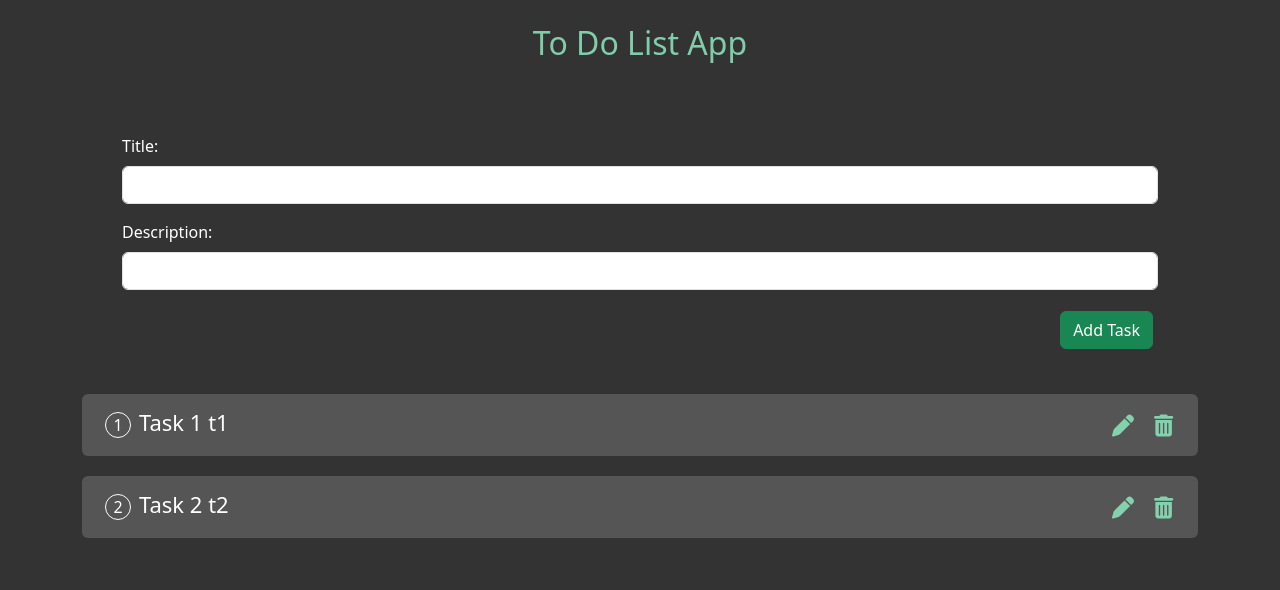
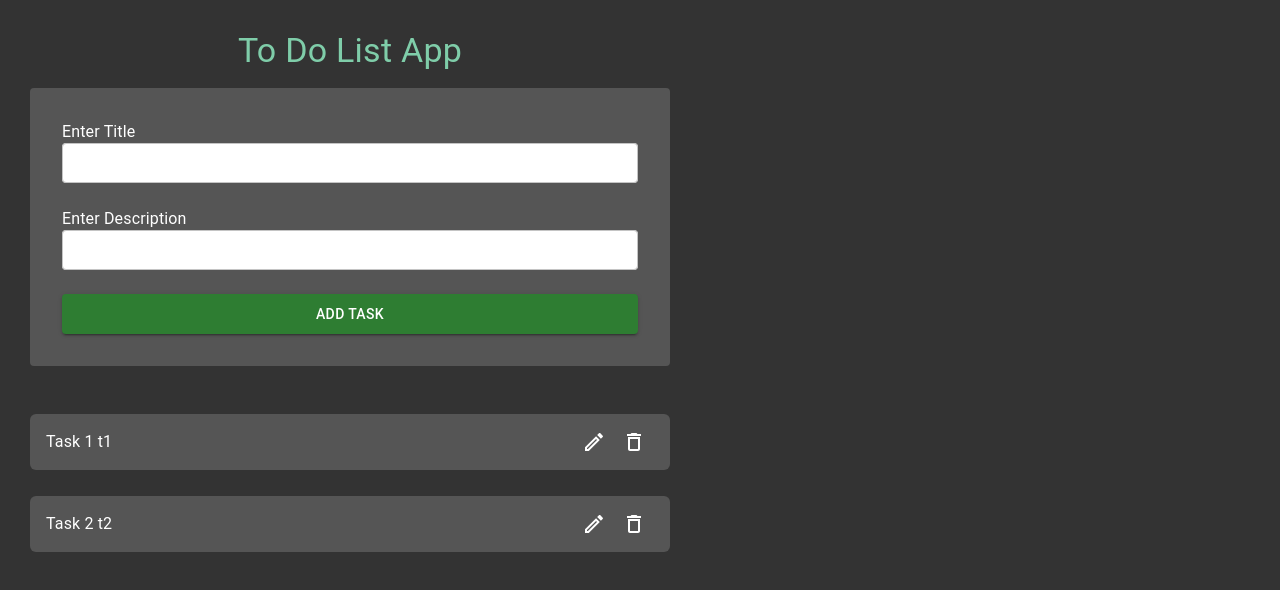
Before and after one commit to soliakindrat99/React-ToDo-List, a React (Create React App) app: page / in a window 1280 px wide. Shown: the top 590 px of the page. Built offline with nearby package versions, Linux system fonts and the light colour scheme.

Commit message:
Use Material UI

```diff
--- a/package.json
+++ b/package.json
@@ -3,8 +3,13 @@
   "version": "0.1.0",
   "private": true,
   "dependencies": {
+    "@emotion/react": "^11.11.1",
+    "@emotion/styled": "^11.11.0",
     "@fortawesome/free-solid-svg-icons": "^6.4.0",
     "@fortawesome/react-fontawesome": "^0.2.0",
+    "@mui/icons-material": "^5.14.1",
+    "@mui/material": "^5.14.2",
+    "@mui/styled-engine-sc": "^5.12.0",
     "@testing-library/jest-dom": "^5.17.0",
     "@testing-library/react": "^13.4.0",
     "@testing-library/user-event": "^13.5.0",
@@ -12,6 +17,7 @@
     "react": "^18.2.0",
     "react-dom": "^18.2.0",
     "react-scripts": "5.0.1",
+    "styled-components": "^5.3.11",
     "web-vitals": "^2.1.4"
   },
   "scripts": {
--- a/src/App.css
+++ b/src/App.css
@@ -4,73 +4,22 @@ body {
 }
 
 .App {
-  text-align: center;
+  width: 50%;
+  display: inline-block;
+  padding: 30px;
 }
 
-.App h2{
+.App h4{
+  text-align: center;
   color: #8ae2b9e2;
 }
 
 .taskBg {
   background-color: #555;
   border-radius: 6px;
-  margin-bottom: 20px;
+  margin-bottom: 10px;
   padding: 10px 140px 10px 15px;
   text-align: left;
   font-size: 22px;
   position: relative;
 }
-
-.taskBg div {
-  display: flex;
-  align-items: center;
-}
-
-.taskNumber {
-  color: #ffffff;
-  border: 1px solid #fffcfc;
-  border-radius: 50%;
-  width: 26px;
-  height: 26px;
-  display: inline-block;
-  text-align: center;
-  font-size: 16px;
-  margin: 8px;
-}
-
-.taskBg .taskTask {
-  flex: 1;
-}
-
-.taskBg .iconsWrap {
-  position: absolute;
-  top: 50%;
-  transform: translateY(-50%);
-  right: 15px;
-  width: auto;
-  display: inline-block;
-}
-
-.taskBg .iconsWrap span {
-  display: inline-block;
-  margin: 0px 10px 0 10px;
-  cursor: pointer;
-  color: #8ae2b9e2;
-}
-
-.taskBg .iconsWrap span:hover {
-  color: yellow;
-}
-
-.form{
-  margin: 40px;
-  text-align: end;
-}
-
-.form div {
-  text-align: start;
-}
-
-.form button{
-  margin: 5px;
-}
--- a/src/App.js
+++ b/src/App.js
@@ -2,8 +2,7 @@ import React, {useState} from 'react';
 import TaskForm from './components/TaskForm';
 import ToDo from './components/ToDo';
 
-import 'bootstrap/dist/css/bootstrap.min.css';
-
+import {Typography} from '@mui/material';
 import './App.css';
 
 function App() {
@@ -69,9 +68,9 @@ function App() {
 
   return (
     <div className="container App">
-      <br></br>
-      <h2>To Do List App</h2>
-      <br></br>
+      <Typography variant="h4">
+      To Do List App
+     </Typography>
 
         {updateData ? (
         <TaskForm
--- a/src/components/TaskForm.jsx
+++ b/src/components/TaskForm.jsx
@@ -1,42 +1,35 @@
+import { FormControl,FormLabel, TextField, Button } from '@mui/material';
+
 const TaskForm = (props) => {
     return (
-        <>
-            <div className="form">
-                <div class="mb-3">
-                <label class="form-label" >Title:</label>
-                <input value={props.isEdit ? props.updateData.title : props.newTitle}
+        <FormControl margin="normal" color="primary"
+        sx={{mb: 5,
+             display: 'flex',
+             flexDirection: 'col',
+             justifyContent: 'space-around',
+             backgroundColor: "#555",
+             padding: 4,
+             borderRadius: 1}}>
+          <FormLabel sx={{color: "white"}}>Enter Title</FormLabel>
+          <TextField type="text" size='small' sx={{mb: 3, backgroundColor: "#fff", borderRadius: 1}}
+          value={props.isEdit ? props.updateData.title : props.newTitle}
                         onChange={ props.isEdit ? (
                             (e) => props.changeTitle(e)) : (
-                            (e) => props.setNewTitle(e.target.value))}
-                        className="form-control"/>
-                </div>
-                <div class="mb-3">
-                <label class="form-label">Description:</label>
-                <input value={props.isEdit ? props.updateData.description : props.newDescription}
+                            (e) => props.setNewTitle(e.target.value))} />
+          <FormLabel sx={{color: "white"}}>Enter Description</FormLabel>
+          <TextField type="text" size='small' sx={{mb: 3, backgroundColor: "#fff", borderRadius: 1}}
+          value={props.isEdit ? props.updateData.description : props.newDescription}
                         onChange={ props.isEdit ? (
                             (e) => props.changeDescription(e)) : (
-                            (e) => props.setNewDescription(e.target.value))}
-                        className="form-control"/>
-                </div>
-                {props.isEdit ? (
-                    <>
-                        <button
-                            onClick={props.updateTask}
-                            className="btn btn-success mr-20"
-                        >Update</button>
-                        <button
-                            onClick={props.cancelUpdate}
-                            className="btn btn-warning"
-                        >Cancel</button>
-                    </>
-                ) : (
-                    <button
-                      onClick={props.addTask}
-                      className="btn btn-success">Add Task</button>
-                )}
-
-            </div>
-        </>
+                            (e) => props.setNewDescription(e.target.value))}  />
+          {props.isEdit ? (
+            <>
+                <Button color='success' onClick={props.updateTask} variant="contained" sx={{mb: 1, padding: 1}}>Update</Button>
+                <Button color='warning' onClick={props.cancelUpdate} variant="contained" sx={{padding: 1}}>Cancel</Button>
+            </>
+          ) : (
+            <Button color='success' sx={{padding: 1}} onClick={props.addTask} variant="contained" >Add Task</Button>)}
+        </FormControl>
     )
 }
 
--- a/src/components/ToDo.jsx
+++ b/src/components/ToDo.jsx
@@ -1,36 +1,32 @@
 import React from 'react';
 
-import { FontAwesomeIcon } from '@fortawesome/react-fontawesome';
-import {
-  faPen, faTrashCan
-} from '@fortawesome/free-solid-svg-icons';
+import List from '@mui/material/List';
+import ListItem from '@mui/material/ListItem';
+import ListItemText from '@mui/material/ListItemText';
+import IconButton from '@mui/material/IconButton';
+import DeleteOutlinedIcon from '@mui/icons-material/DeleteOutlined';
+import EditOutlinedIcon from '@mui/icons-material/EditOutlined';
 
 const ToDo = (props) => {
     return (
         <>
         {props.toDo && props.toDo
-            .sort((a, b) => a.id > b.id ? 1 : -1)
-            .map((task, index) => {
+            .map((task) => {
             return (
-              <>
-                <div className="taskBg">
-                  <span className="taskNumber">{index + 1}</span>
-                  <span className="taskTask">{task.title} {task.description}</span>
-                  <div className="iconsWrap">
-                    <span title="Edit"
-                          onClick={ () => props.setUpdateData({
-                            id: task.id,
-                            title: task.title,
-                            description: task.description
-                        })}>
-                      <FontAwesomeIcon icon={faPen} />
-                    </span>
-                    <span title="Delete" onClick={() => props.deleteTask(task.id)}>
-                      <FontAwesomeIcon icon={faTrashCan} />
-                    </span>
-                  </div>
-                </div>
-              </>
+              <List >
+                <ListItem className="taskBg">
+                  <ListItemText>{task.title} {task.description}</ListItemText>
+                  <IconButton title="Edit"
+                    onClick={ () => props.setUpdateData({
+                      id: task.id,
+                      title: task.title,
+                      description: task.description
+                    })}><EditOutlinedIcon sx={{ fill: '#fff' }}/></IconButton>
+                  <IconButton title="Delete"
+                    onClick={() => props.deleteTask(task.id)}>
+                      <DeleteOutlinedIcon sx={{ fill: '#fff', }}/></IconButton>
+                </ListItem>
+              </List>
             )
           })}
         </>
```
Also changed, not shown: 1 other file (tests, documents, lock files or other folders).
